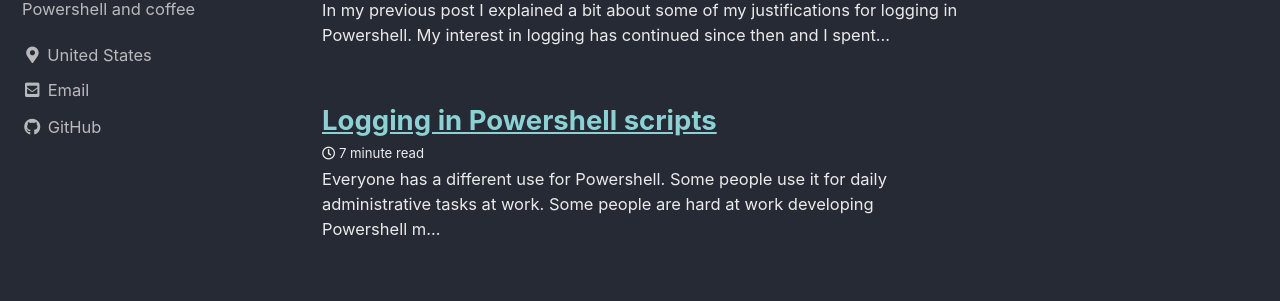
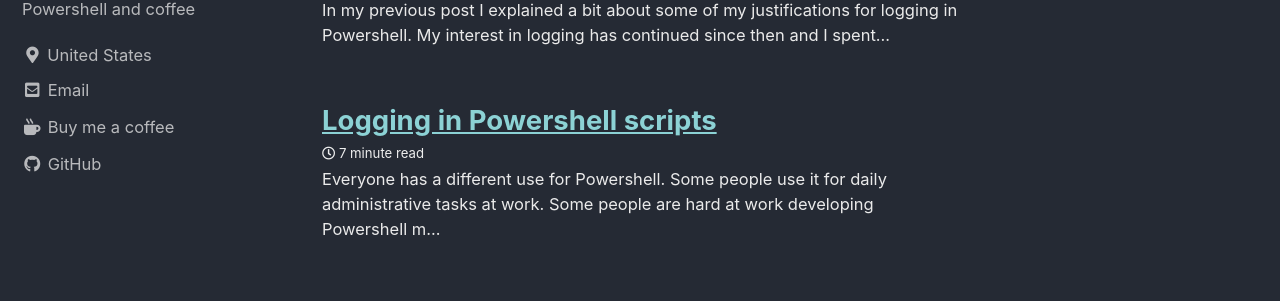
Before and after one commit to grey0ut/cbodett.github.io, a Jekyll site: the page built from index.html, in a window 1280 px wide. Shown: the part 482-783 px from the top of the page. Built offline with Jekyll 4.4.1, drawn with Linux system fonts in a browser that asks for light colours; cached includes are drawn as plain includes; the list of posts is cut into pages by our own code; comment, search, counter and statistics services are not loaded.

Commit message:
added ko-fi button

```diff
--- a/_config.yml
+++ b/_config.yml
@@ -103,9 +103,9 @@
     - label: "Email"
       icon: "fas fa-fw fa-envelope-square"
       url: "mailto:courtney.bodett+blog@gmail.com"
-    - label: "Website"
-      icon: "fas fa-fw fa-link"
-      # url: "https://your-website.com"
+    - label: "Buy me a coffee"
+      icon: "fas fa-fw fa-mug-hot"
+      url: "https://ko-fi.com/courtneybodett"
     - label: "Twitter"
       icon: "fab fa-fw fa-twitter-square"
       # url: "https://twitter.com/"
```
